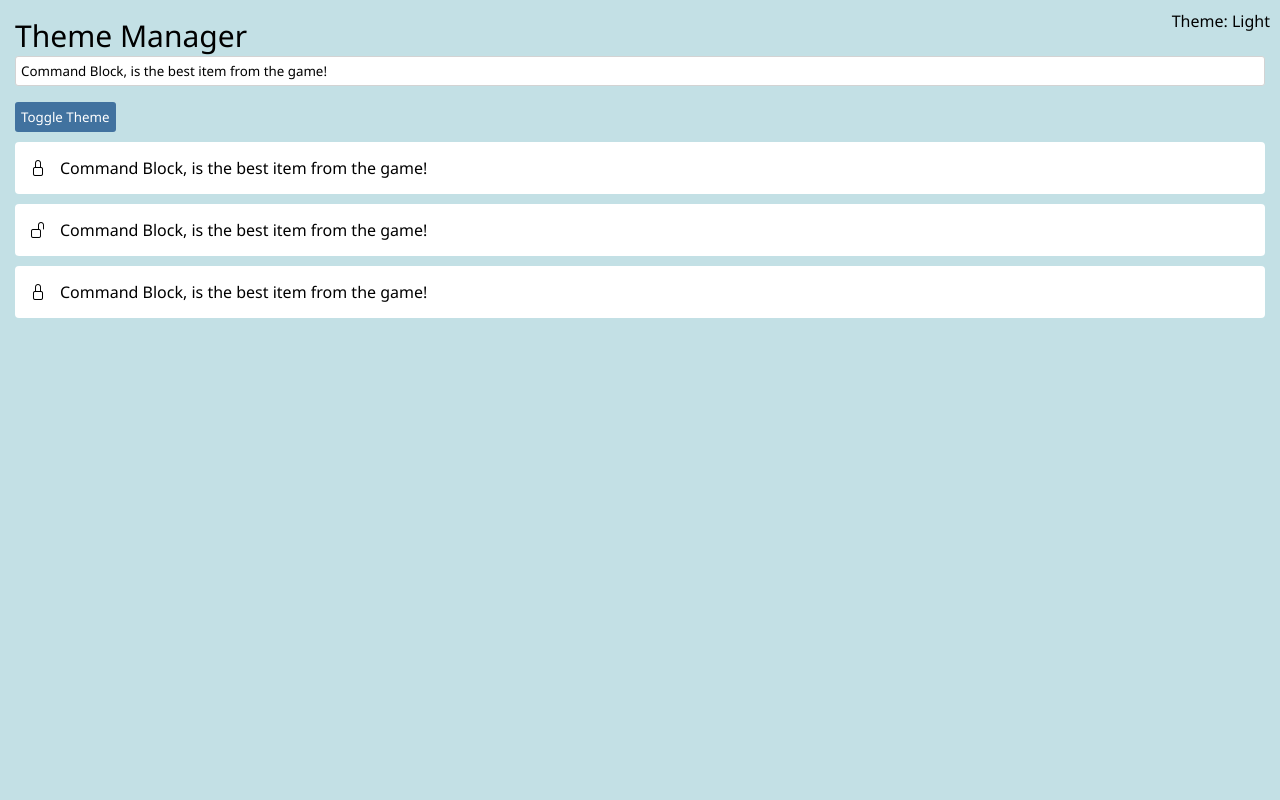
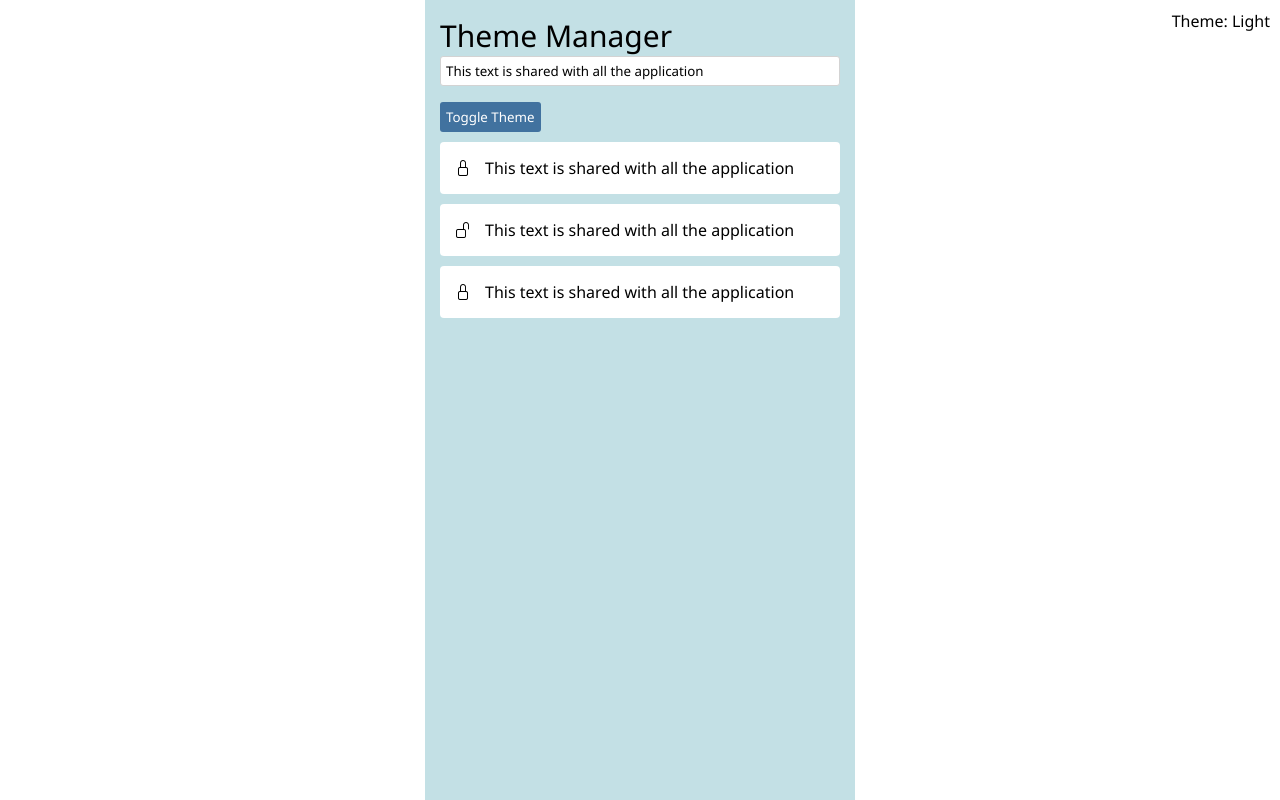
Before and after one commit to SamukaDEV/smk-react-context-example, a React (Create React App) app: page / in a window 1280 px wide. Built offline with nearby package versions, Linux system fonts and the light colour scheme.

Commit message:
2 files modified

```diff
--- a/src/context/ContextProvider.js
+++ b/src/context/ContextProvider.js
@@ -4,7 +4,7 @@ import StyleTheme from '../styles';
 import AppContext from '.';
 const ContextProvider = ({ children }) => {
   const [example, setExample] = useState(
-    'Command Block, is the best item from the game!'
+    'This text is shared with all the application'
   );
   const [theme, setTheme] = useState(StyleTheme.light);
   const context = {
--- a/src/style.css
+++ b/src/style.css
@@ -3,14 +3,27 @@
 * {
   font-family: 'Segoe UI', Tahoma, Geneva, Verdana, sans-serif;
 }
+#root {
+  display: flex;
+  align-items: center;
+  width: 100vw;
+  justify-content: center;
+}
 body {
   margin: 0;
   padding: 0;
+  display: flex;
+  align-items: center;
+  width: 100%;
+  /* background: #41729f; */
+  justify-items: center;
 }
 .container {
   padding: 15px;
   background-color: rgb(243, 243, 243);
   height: calc(100vh - 30px);
+  max-width: 600px;
+  min-width: 400px;
 }
 h1,
 p {
```
